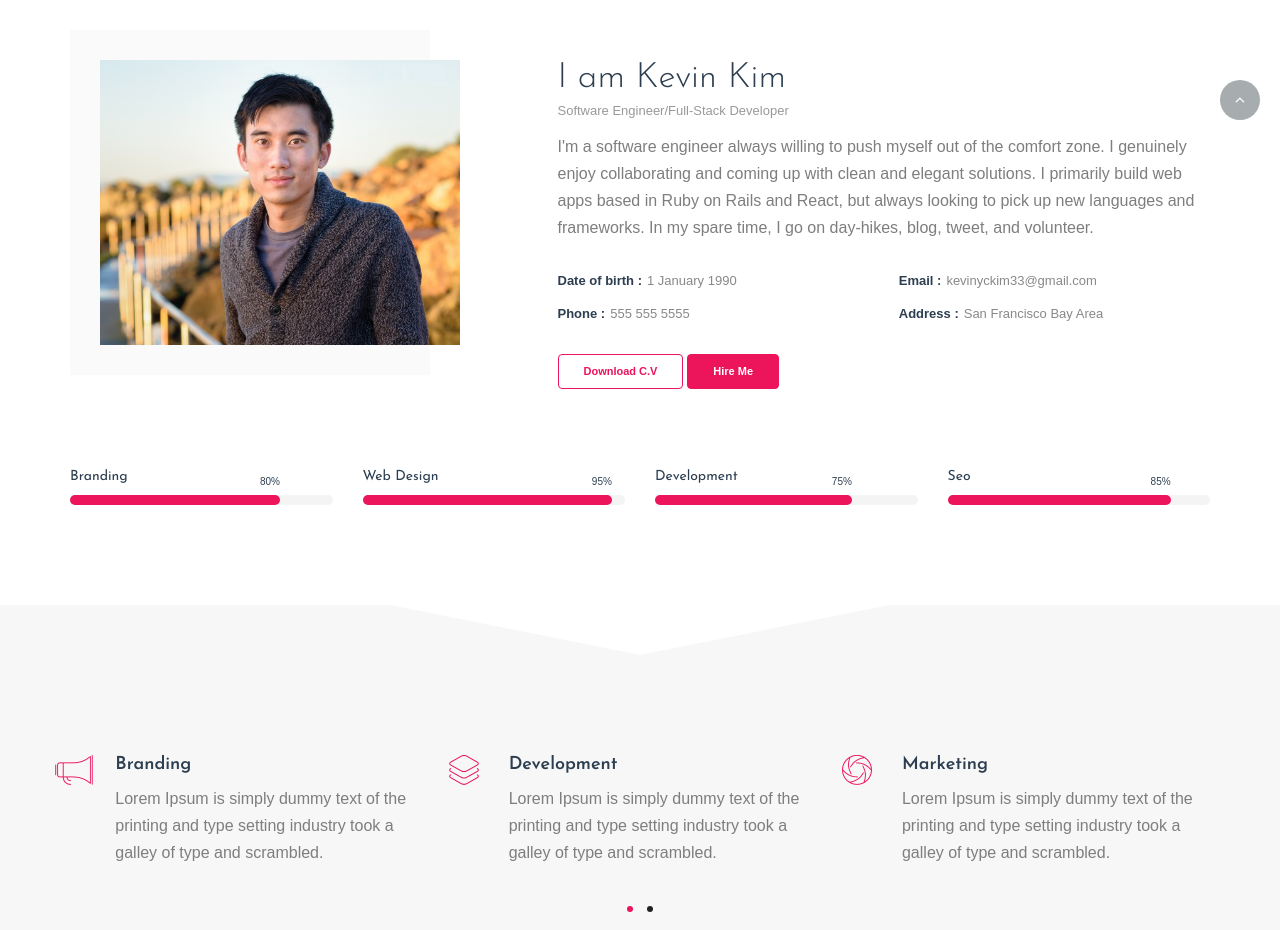
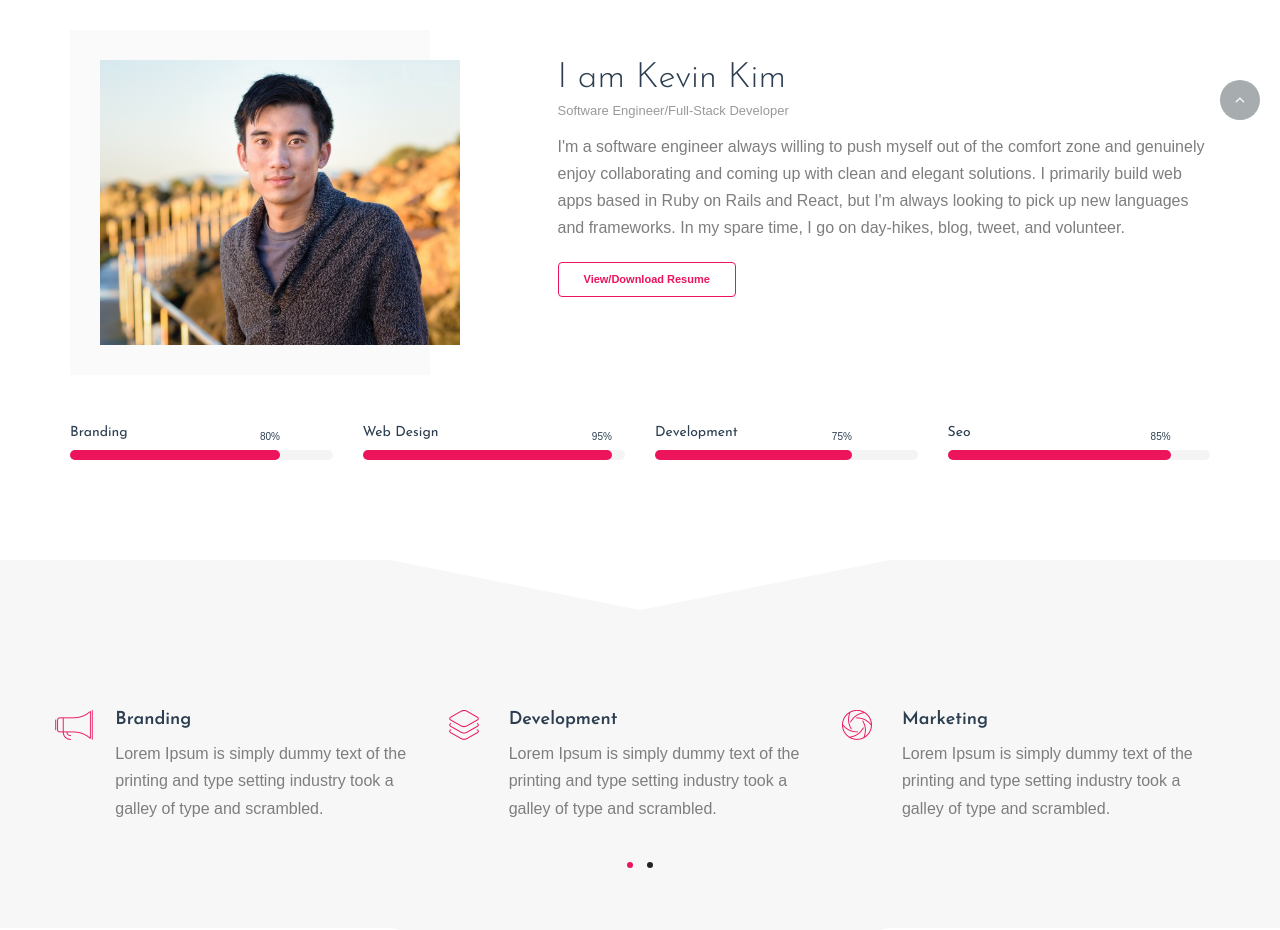
Before and after one commit to kevinYCKim33/kk_portfolio, a plain HTML site: page kevink/index.html in a window 1280 px wide. Shown: the part 880-1810 px from the top of the page. Drawn offline with Linux system fonts and the light colour scheme; a web font is replaced by a local one.

Commit message:
added link to resume

```diff
--- a/kevink/index.html
+++ b/kevink/index.html
@@ -120,36 +120,20 @@
 							<h3>I am Kevin Kim</h3>
 							<h6>Software Engineer/Full-Stack Developer</h6>
 							<p>
-                I'm a software engineer always willing to push myself out of the comfort zone.  I genuinely enjoy collaborating and coming up with clean and elegant solutions.
+                I'm a software engineer always willing to push myself out of the comfort zone and genuinely enjoy collaborating and coming up with clean and elegant solutions.
 
-                I primarily build web apps based in Ruby on Rails and React, but always looking to pick up new languages and frameworks.
+                I primarily build web apps based in Ruby on Rails and React, but I'm always looking to pick up new languages and frameworks.
 
                 In my spare time, I go on day-hikes, blog, tweet, and volunteer.
               </p>
 
+              <br />
 
-							<div class="row">
-								<div class="col-sm-6">
-									<ul>
-										<li><span>Date of birth : </span>1 January 1990</li>
-										<li><span>Phone : </span>555 555 5555</li>
-									</ul>
-								</div>
-								<div class="col-sm-6">
-									<ul>
-										<li><span>Email : </span>kevinyckim33@gmail.com</li>
-										<li><span>Address : </span>San Francisco Bay Area</li>
-									</ul>
-								</div>
-								<div class="clear-fix"></div>
-							</div>
 
-							<a href="#0">
-								<span class="buton">Download C.V</span>
+							<a href="https://drive.google.com/file/d/1RNwigw8LFo_vWFR5Q5uKjUIUbFBhR0_I/view?usp=sharing">
+								<span class="buton">View/Download Resume</span>
 							</a>
-							<a href="#0">
-								<span class="buton buton-bg">Hire Me</span>
-							</a>
+
 						</div>
 					</div>
 					<div class="clear-fix"></div>
```
